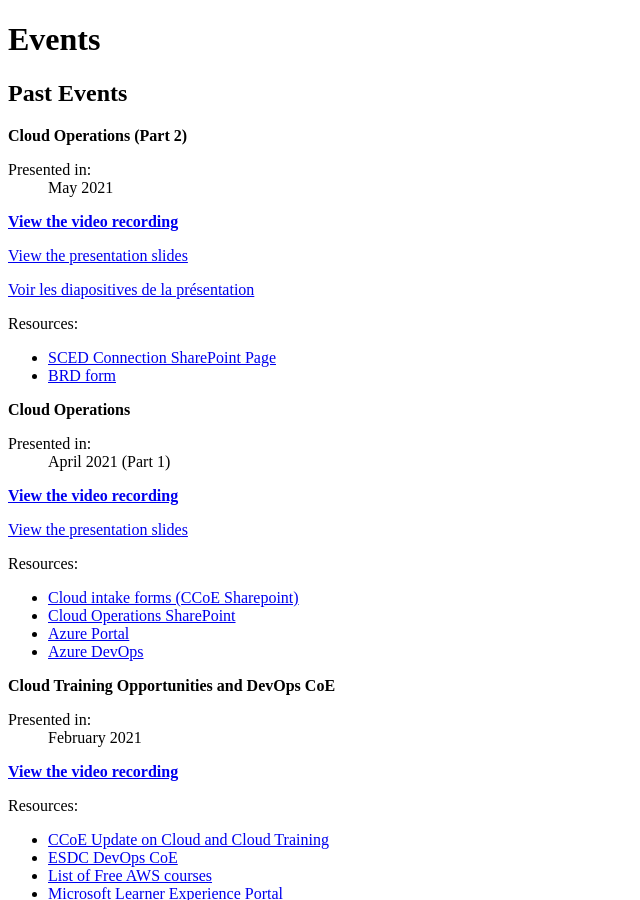
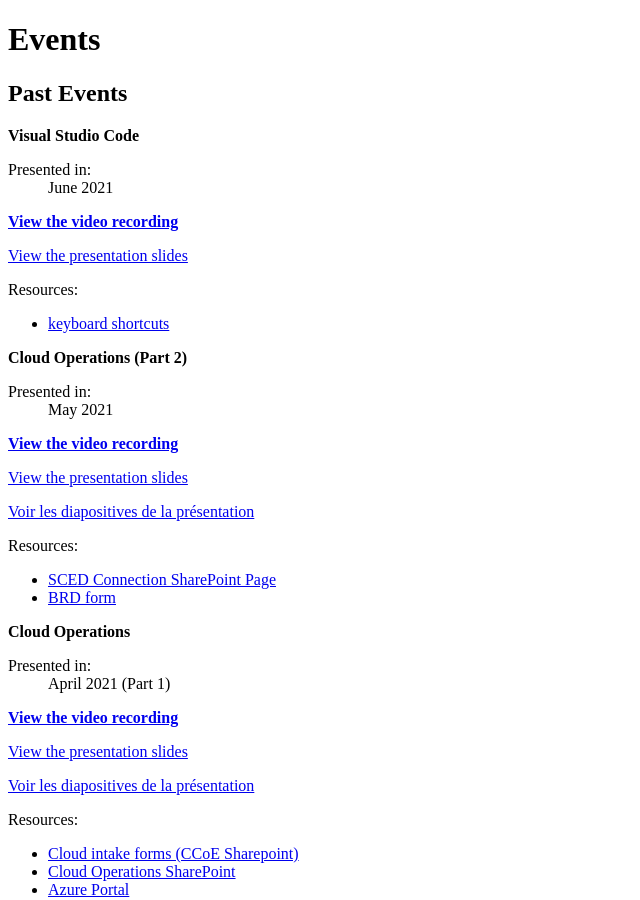
Before and after one commit to esdc-devcop/esdc-devcop.github.io, a Jekyll site: the page built from _pages/events.md, in a window 1280 px wide and 900 px high. Shown: the whole window, without its empty margins (0-640 px from the left). Built offline with Jekyll 4.4.1, drawn with Linux system fonts in a browser that asks for light colours; comment, search, counter and statistics services are not loaded.

Commit message:
added June Devcop content

```diff
--- a/_data/events.yml
+++ b/_data/events.yml
@@ -1,4 +1,12 @@
 past:
+  - month: June 2021
+    topic: Visual Studio Code
+    recording: https://web.microsoftstream.com/video/bc16d7c7-90f9-4a36-beed-4b926d9b8aab
+    presentation: https://github.com/esdc-devcop/presentations/blob/master/2021jun30_Devcop_VsCode.pptx
+    resources:
+      - title: keyboard shortcuts
+        link: https://code.visualstudio.com/shortcuts/keyboard-shortcuts-windows.pdf
+
   - month: May 2021
     topic: Cloud Operations (Part 2)
     recording: https://web.microsoftstream.com/video/e2718ff0-e46e-432b-80b3-c4de03b8c2f2
@@ -14,6 +22,7 @@
     topic: Cloud Operations
     recording: https://web.microsoftstream.com/video/eecc87c0-2078-45c2-be1c-bb6aeeb8d16d
     presentation: https://github.com/esdc-devcop/presentations/blob/master/2021apr22_DevCOP%20deck1.pptx
+    diapositives: https://github.com/esdc-devcop/presentations/blob/master/2021apr22_DevCOP%20deck1_FR.pptx
     resources:
       - title: Cloud intake forms (CCoE Sharepoint)
         link: https://dialogue/grp/BU6518687/SitePages/Request%20Cloud.aspx
```
